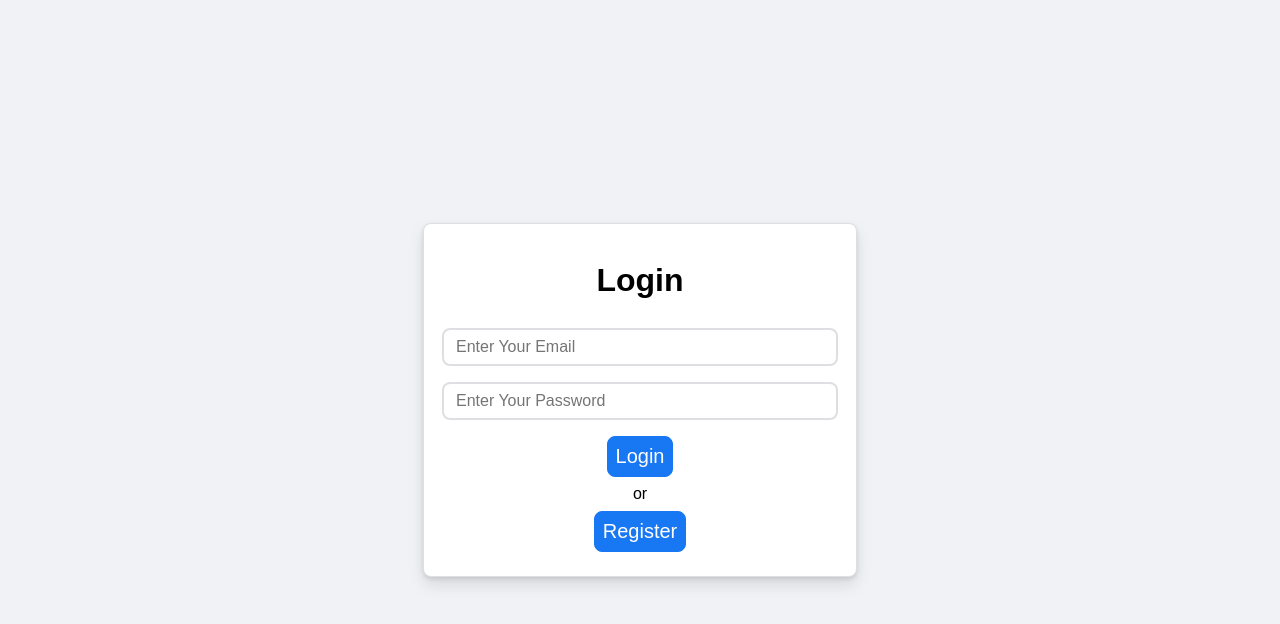
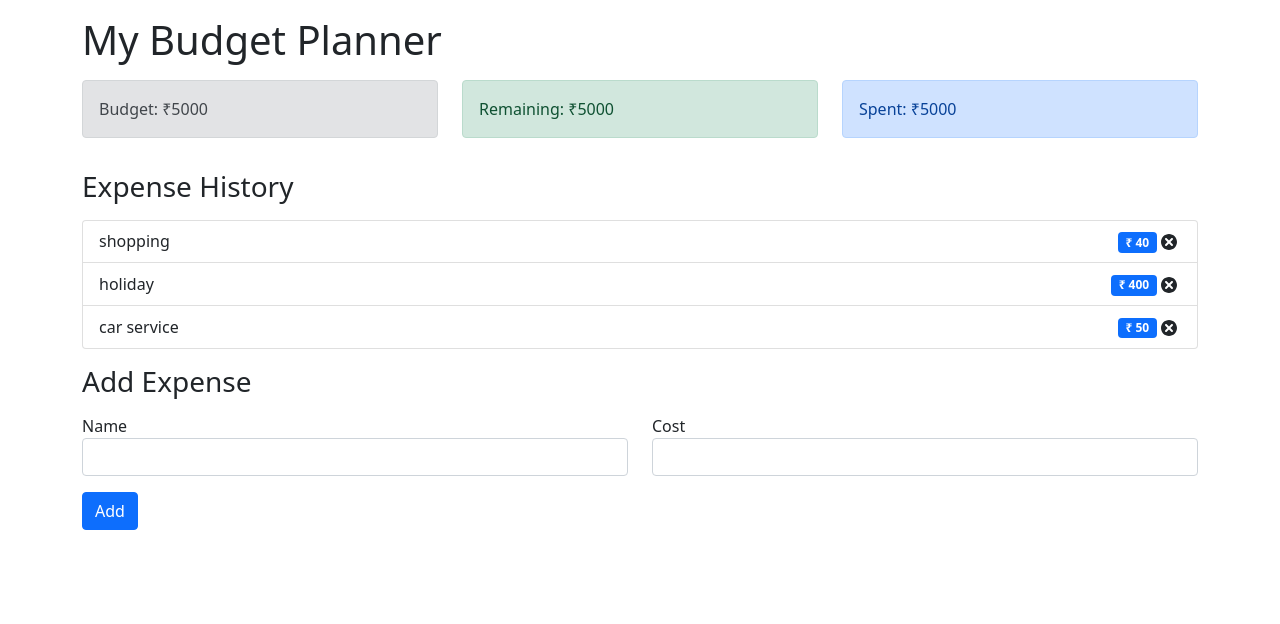
Before and after one commit to deepdarshan21/Expense-Tracker, a React (Create React App) app in the folder client/: page / in a window 1280 px wide. Shown: the top 624 px of the page. Built offline with nearby package versions, Linux system fonts and the light colour scheme.

Commit message:
Update Expense Section

```diff
--- a/client/package.json
+++ b/client/package.json
@@ -7,8 +7,10 @@
     "@testing-library/react": "^12.1.2",
     "@testing-library/user-event": "^13.5.0",
     "axios": "^0.25.0",
+    "bootstrap": "^5.1.3",
     "react": "^17.0.2",
     "react-dom": "^17.0.2",
+    "react-icons": "^4.3.1",
     "react-router-dom": "^6.2.1",
     "react-scripts": "5.0.0",
     "web-vitals": "^2.1.3"
--- a/client/src/App.js
+++ b/client/src/App.js
@@ -1,4 +1,5 @@
-import "./App.css";
+// import "./App.css";
+import "bootstrap/dist/css/bootstrap.min.css";
 import Login from "./components/login/login";
 import Register from "./components/register/register";
 import Homepage from "./components/homepage/homepage";
@@ -9,7 +10,7 @@ function App() {
     const [user, setUser] = useState({});
     return (
         <div className="App">
-            <BrowserRouter>
+            {/* <BrowserRouter>
                 <Routes>
                     <Route
                         path="/"
@@ -25,7 +26,8 @@ function App() {
                     <Route path="/login" exact element={<Login setLoginUser={setUser} />} />
                     <Route path="/register" exact element={<Register />} />
                 </Routes>
-            </BrowserRouter>
+            </BrowserRouter> */}
+            <Homepage />
         </div>
     );
 }
--- /dev/null
+++ b/client/src/components/homepage/Expense/AddExpense.js
@@ -0,0 +1,35 @@
+const AddExpense = () => {
+    return (
+        <form>
+            <div className="row">
+                <div className="col-sm">
+                    <label for="name">Name</label>
+                    <input
+                        required="required"
+                        type="text"
+                        className="form-control"
+                        id="name"
+                    ></input>
+                </div>
+                <div className="col-sm">
+                    <label for="cost">Cost</label>
+                    <input
+                        required="required"
+                        type="text"
+                        className="form-control"
+                        id="cost"
+                    ></input>
+                </div>
+            </div>
+            <div className="row">
+                <div className="col-sm">
+                    <button type="submit" className="btn btn-primary mt-3">
+                        Add
+                    </button>
+                </div>
+            </div>
+        </form>
+    );
+};
+
+export default AddExpense;
--- /dev/null
+++ b/client/src/components/homepage/Expense/Budget.js
@@ -0,0 +1,9 @@
+const Budget = () => {
+    return (
+        <div className="alert alert-secondary">
+            <span>Budget: ₹5000</span>
+        </div>
+    );
+};
+
+export default Budget;
--- /dev/null
+++ b/client/src/components/homepage/Expense/ExpenseItem.js
@@ -0,0 +1,15 @@
+import { TiDelete } from "react-icons/ti";
+
+const ExpenseItem = ({ name, cost }) => {
+    return (
+        <li className="list-group-item d-flex justify-content-between align-items-center">
+            {name}
+            <div>
+                <span className="badge bg-primary badge-pill mr-3">₹ {cost}</span>
+                <TiDelete size="1.5em"></TiDelete>
+            </div>
+        </li>
+    );
+};
+
+export default ExpenseItem;
--- /dev/null
+++ b/client/src/components/homepage/Expense/ExpenseList.js
@@ -0,0 +1,19 @@
+import ExpenseItem from "./ExpenseItem";
+
+const ExpenseList = () => {
+    const expenses = [
+        { id: 12, name: "shopping", cost: 40 },
+        { id: 13, name: "holiday", cost: 400 },
+        { id: 14, name: "car service", cost: 50 },
+    ];
+
+    return (
+        <ul className="list-group">
+            {expenses.map(({ id, name, cost }) => (
+                <ExpenseItem id={id} name={name} cost={cost} />
+            ))}
+        </ul>
+    );
+};
+
+export default ExpenseList;
--- /dev/null
+++ b/client/src/components/homepage/Expense/Remaining.js
@@ -0,0 +1,9 @@
+const Remaining = () => {
+    return (
+        <div className="alert alert-success">
+            <span>Remaining: ₹5000</span>
+        </div>
+    );
+};
+
+export default Remaining;
--- /dev/null
+++ b/client/src/components/homepage/Expense/Spent.js
@@ -0,0 +1,9 @@
+const Spent = () => {
+    return (
+        <div className="alert alert-primary">
+            <span>Spent: ₹5000</span>
+        </div>
+    );
+};
+
+export default Spent;
--- a/client/src/components/homepage/homepage.js
+++ b/client/src/components/homepage/homepage.js
@@ -1,15 +1,50 @@
 import "./homepage.css";
+import Budget from "./Expense/Budget";
+import Remaining from "./Expense/Remaining";
+import Spent from "./Expense/Spent";
+import ExpenseList from "./Expense/ExpenseList";
+import AddExpense from "./Expense/AddExpense";
 
-const Homepage = ({ setLoginUser, value }) => {
-    const logout = () => {
-        setLoginUser({});
-    };
+// const Homepage = ({ setLoginUser, value }) => {
+//     const logout = () => {
+//         setLoginUser({});
+//     };
+//     return (
+//         <div className="homepage">
+//             <h1>Hello {value.name}</h1>
+//             <button className="button" onClick={logout}>
+//                 Logout
+//             </button>
+//         </div>
+//     );
+// };
+const Homepage = () => {
     return (
-        <div className="homepage">
-            <h1>Hello {value.name}</h1>
-            <button className="button" onClick={logout}>
-                Logout
-            </button>
+        <div className="container">
+            <h1 className="mt-3">My Budget Planner</h1>
+            <div className="row mt-3">
+                <div className="col-sm">
+                    <Budget />
+                </div>
+                <div className="col-sm">
+                    <Remaining />
+                </div>
+                <div className="col-sm">
+                    <Spent />
+                </div>
+            </div>
+            <h3 className="mt-3">Expense History</h3>
+            <div className="row mt-3">
+                <div className="col-sm">
+                    <ExpenseList />
+                </div>
+            </div>
+            <h3 className="mt-3">Add Expense</h3>
+            <div className="row mt-3">
+                <div className="col-sm">
+                    <AddExpense />
+                </div>
+            </div>
         </div>
     );
 };
```
Also changed, not shown: 1 other file (tests, documents, lock files or other folders).
